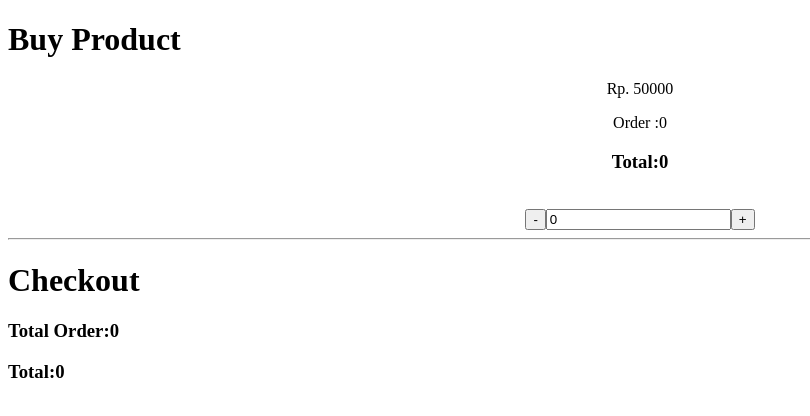
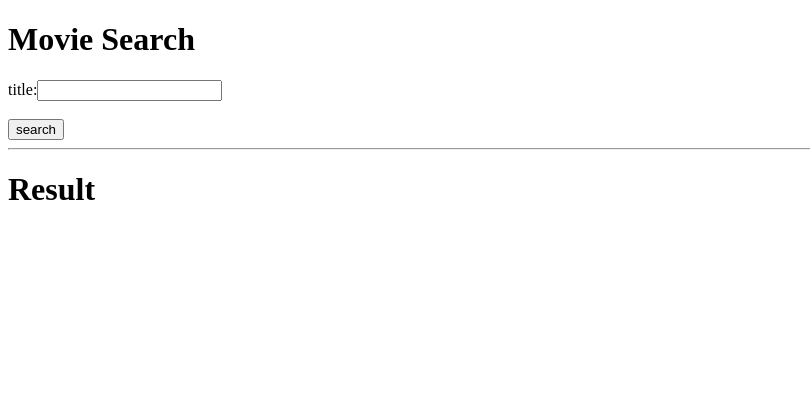
Before and after one commit to getahmad/learn-redux, a React (Create React App) app: page / in a window 1280 px wide. Shown: the top 416 px of the page, without its empty margins (0-810 px from the left). Built offline with nearby package versions, Linux system fonts and the light colour scheme.

Commit message:
init movie search and make redux without saga

```diff
--- a/package.json
+++ b/package.json
@@ -11,6 +11,7 @@
     "react-redux": "^7.2.2",
     "react-scripts": "4.0.1",
     "redux": "^4.0.5",
+    "redux-saga": "^1.1.3",
     "web-vitals": "^0.2.4"
   },
   "scripts": {
--- a/src/App.js
+++ b/src/App.js
@@ -1,13 +1,10 @@
 import React from "react";
-import Checkout from "./pages/Checkout.js";
-import Product from "./pages/Product";
+import MovieSearch from "./pages/MovieSearch.js";
 
 export default function App() {
   return (
     <div>
-      <Product />
-      <hr />
-      <Checkout />
+      <MovieSearch />
     </div>
   );
 }
--- a/src/components/Counter.js
+++ /dev/null
@@ -1,27 +0,0 @@
-import React from "react";
-import { connect } from "react-redux";
-
-const Counter = (props) => {
-  return (
-    <>
-      <button onClick={props.counterMinusFunction}>-</button>
-      <input type="text" value={props.order} readOnly />
-      <button onClick={props.counterPlusFunction}>+</button>
-    </>
-  );
-};
-
-const stateToProps = (globalState) => {
-  return {
-    order: globalState.order,
-  };
-};
-
-const dispatchToProps = (dispatch) => {
-  return {
-    counterPlusFunction: () => dispatch({ type: "PLUS_ORDER" }),
-    counterMinusFunction: () => dispatch({ type: "MINUS_ORDER" }),
-  };
-};
-
-export default connect(stateToProps, dispatchToProps)(Counter);
--- a/src/index.js
+++ b/src/index.js
@@ -1,12 +1,8 @@
 import React from "react";
 import ReactDOM from "react-dom";
 import App from "./App";
-import { createStore } from "redux";
 import { Provider } from "react-redux";
-import rootReducer from "./redux/reducer";
-
-// store
-const globalStore = createStore(rootReducer);
+import globalStore from "./redux/store";
 
 ReactDOM.render(
   <React.StrictMode>
--- a/src/pages/Checkout.js.js
+++ /dev/null
@@ -1,20 +0,0 @@
-import { connect } from "react-redux";
-
-const Checkout = (props) => {
-  return (
-    <>
-      <h1>Checkout</h1>
-      <h3>Total Order:{props.order}</h3>
-      <h3>Total:{props.order * props.price}</h3>
-    </>
-  );
-};
-
-const stateToProps = (state) => {
-  return {
-    order: state.order,
-    price: state.price,
-  };
-};
-
-export default connect(stateToProps)(Checkout);
--- /dev/null
+++ b/src/pages/MovieSearch.js
@@ -0,0 +1,16 @@
+const MovieSearch = (props) => {
+  return (
+    <>
+      <h1>Movie Search</h1>
+      title:
+      <input type="text" />
+      <br />
+      <br />
+      <button>search</button>
+      <hr />
+      <h1>Result</h1>
+    </>
+  );
+};
+
+export default MovieSearch;
--- a/src/pages/Product.js
+++ /dev/null
@@ -1,26 +0,0 @@
-import React from "react";
-import { connect } from "react-redux";
-import Counter from "../components/Counter";
-
-const Product = (props) => {
-  return (
-    <>
-      <h1>Buy Product</h1>
-      <div style={{ textAlign: "center" }}>
-        <p>Rp. {props.price}</p>
-        <p>Order :{props.order}</p>
-        <h3>Total:{props.order * props.price}</h3>
-        <br />
-        <Counter />
-      </div>
-    </>
-  );
-};
-
-const mapStateToProps = (globalState) => {
-  return {
-    order: globalState.order,
-    price: globalState.price,
-  };
-};
-export default connect(mapStateToProps)(Product);
--- a/src/redux/actionType.js
+++ /dev/null
@@ -1,6 +0,0 @@
-const actionType = {
-  PLUS_ORDER: "PLUS_ORDER",
-  MINUS_ORDER: "MINUS_ORDER",
-};
-
-export default actionType;
--- a/src/redux/reducer.js
+++ /dev/null
@@ -1,27 +0,0 @@
-import actionType from "./actionType";
-
-// Initial State
-const globalState = {
-  order: 0,
-  price: 50000,
-};
-
-// Reducer
-const rootReducer = (state = globalState, action) => {
-  if (action.type === actionType.PLUS_ORDER) {
-    return {
-      ...state,
-      order: state.order + 1,
-    };
-  }
-
-  if (action.type === actionType.MINUS_ORDER) {
-    return {
-      ...state,
-      order: state.order - 1,
-    };
-  }
-  return state;
-};
-
-export default rootReducer;
--- /dev/null
+++ b/src/redux/reducers/rootReducer.js
@@ -0,0 +1,12 @@
+const globalState = {
+  keywords: null,
+  movies: null,
+  isLoading: false,
+  isError: false,
+};
+
+const rootReducer = (state = globalState, action) => {
+  return state;
+};
+
+export default rootReducer;
--- /dev/null
+++ b/src/redux/store.js
@@ -0,0 +1,8 @@
+import { createStore } from "redux";
+
+import rootReducer from "./reducers/rootReducer";
+
+//store
+const globalStore = createStore(rootReducer);
+
+export default globalStore;
```
Also changed, not shown: src/redux/action/types.js (added, +8 -0 lines), 2 other files (tests, documents, lock files or other folders).
